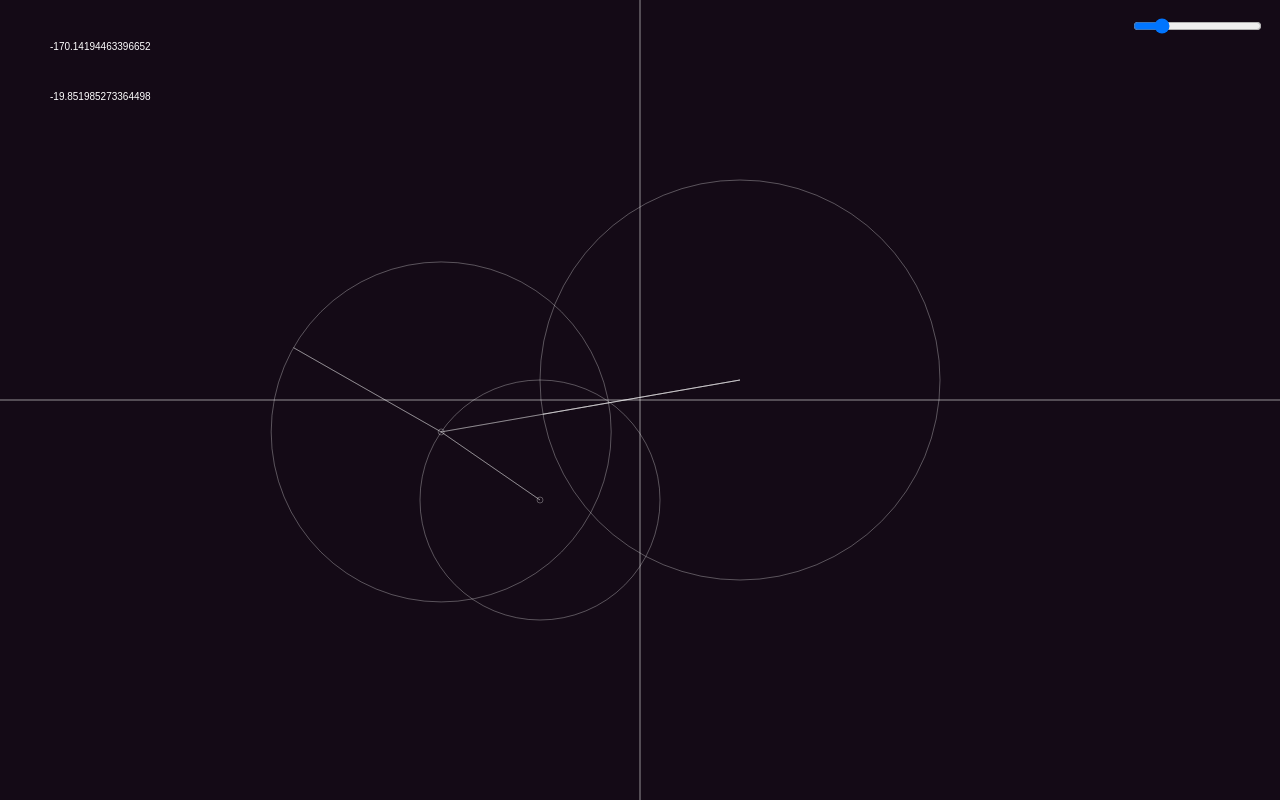
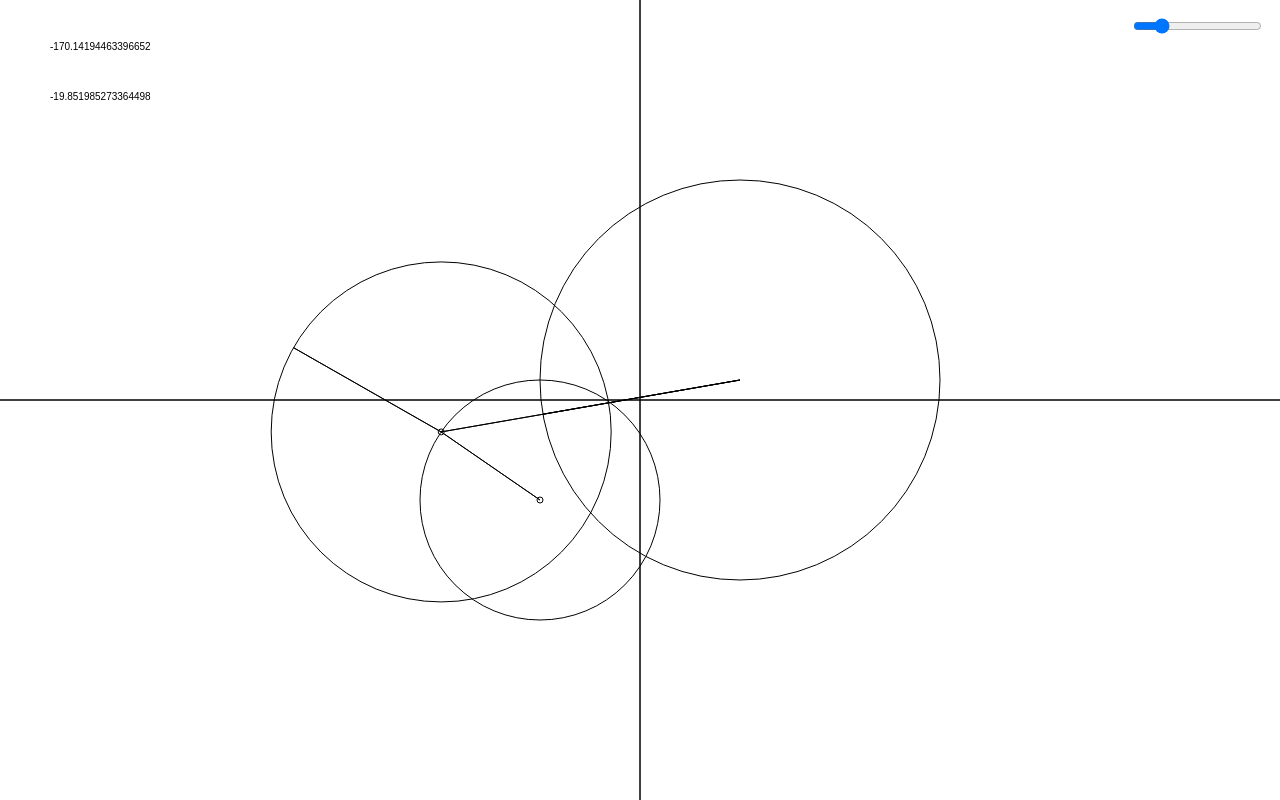
Before and after one commit to stephenvector/kinematic, a React app: page / in a window 1280 px wide. Built offline with nearby package versions, Linux system fonts and the light colour scheme.

Commit message:
removing custom styling

```diff
--- a/src/index.html
+++ b/src/index.html
@@ -18,7 +18,6 @@
         height: 100%;
       }
       canvas {
-        background: rgb(20,10,22);
         margin: 0;
         display: block;
       }
--- a/src/index.tsx
+++ b/src/index.tsx
@@ -74,7 +74,6 @@ const CONNECTING_LINK: Link = {
 function drawLine(ctx: CanvasRenderingContext2D, pointA: Point, pointB: Point) {
   const canvas = ctx.canvas;
   ctx.beginPath();
-  ctx.fillStyle = "#fff";
   ctx.moveTo(pointA.x + canvas.width / 2, pointA.y * -1 + canvas.height / 2);
   ctx.lineTo(pointB.x + canvas.width / 2, pointB.y * -1 + canvas.height / 2);
   ctx.closePath();
@@ -88,7 +87,6 @@ function drawCircle(
 ) {
   const canvas = ctx.canvas;
   ctx.beginPath();
-  ctx.fillStyle = "#fff";
   ctx.arc(
     point.x + canvas.width / 2,
     point.y * -1 + canvas.height / 2,
@@ -133,7 +131,6 @@ const App: React.FC = () => {
 
     // Draw X axis
     ctx.beginPath();
-    ctx.strokeStyle = "rgba(255,255,255,.3)";
     ctx.moveTo(canvas.width / 2, 0);
     ctx.lineTo(canvas.width / 2, canvas.height);
     ctx.closePath();
@@ -141,7 +138,6 @@ const App: React.FC = () => {
 
     // Draw Y axis
     ctx.beginPath();
-    ctx.strokeStyle = "rgba(255,255,255,.3)";
     ctx.moveTo(0, canvas.height / 2);
     ctx.lineTo(canvas.width, canvas.height / 2);
     ctx.closePath();
```
